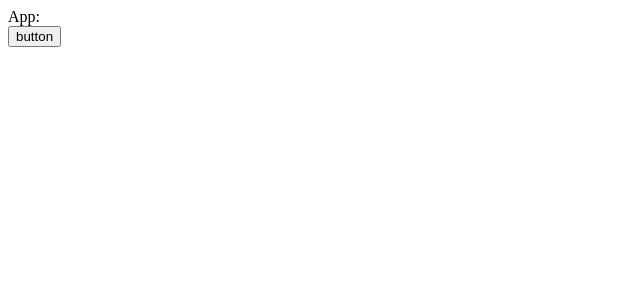
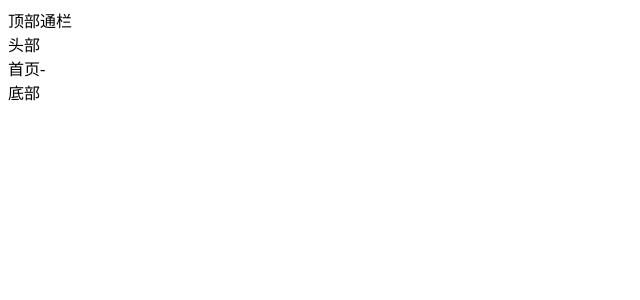
Before and after one commit to szlsay/erabbit-client-ts, a Vue app: page / in a window 1280 px wide. Shown: the top 300 px of the page, without its empty margins (0-640 px from the left). Built offline with nearby package versions, Linux system fonts and the light colour scheme.

Commit message:
01-首页-路由与组件

```diff
--- a/src/utils/request.ts
+++ b/src/utils/request.ts
@@ -4,6 +4,7 @@
 // 4. 导出一个函数，调用当前的axsio实例发请求，返回值promise
 
 import axios from 'axios'
+import type { Method, AxiosRequestConfig } from 'axios'
 // import store from '@/store'
 import { userStore } from '@/store'
 import router from '@/router'
@@ -39,7 +40,7 @@ instance.interceptors.response.use(res => res.data, err => {
     // 1. 清空无效用户信息
     // 2. 跳转到登录页
     // 3. 跳转需要传参（当前路由地址）给登录页码
-    store.commit('user/setUser', {})
+    userStore().commit('user/setUser', {})
     // 当前路由地址
     // 组件里头：`/user?a=10` $route.path === /user  $route.fullPath === /user?a=10
     // js模块中：router.currentRoute.value.fullPath 就是当前路由地址，router.currentRoute 是ref响应式数据
@@ -51,7 +52,7 @@ instance.interceptors.response.use(res => res.data, err => {
 })
 
 // 请求工具函数
-export default (url, method, submitData) => {
+export default (url:string, method:Method, submitData: any) => {
   // 负责发请求：请求地址，请求方式，提交的数据
   return instance({
     url,
--- a/src/views/Layout.vue
+++ b/src/views/Layout.vue
@@ -1,8 +1,10 @@
 <template>
-  <div>App: {{ $store.state.user.profile.account }}</div>
-  <button @click="$store.commit('user/setUser', { account: 'st' })">
-    button
-  </button>
+  <nav>顶部通栏</nav>
+  <header>头部</header>
+  <main>
+    <router-view></router-view>
+  </main>
+  <footer>底部</footer>
 </template>
 
 <script lang="ts">
@@ -10,6 +12,7 @@ import { defineComponent } from "vue";
 import { useStore } from "vuex";
 
 export default defineComponent({
+  name: "xtx-layout",
   setup(props) {
     const store = useStore();
     const handle = () => {
--- /dev/null
+++ b/src/views/home/index.vue
@@ -0,0 +1,10 @@
+<template>
+  <div class="xtx-home-page">首页-</div>
+</template>
+
+<script setup lang="ts">
+name: "xtx-home-page";
+</script>
+
+<style scoped lang='less'>
+</style>
```
Also changed, not shown: src/router/index.ts (+6 -1 lines).
